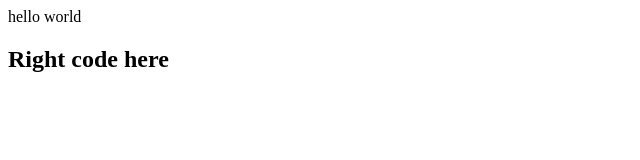
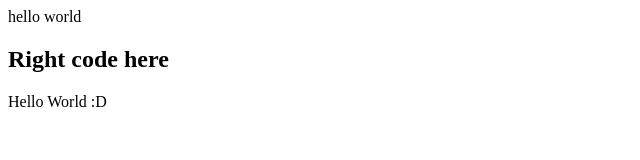
Before and after one commit to pyliem/sswp4, a plain HTML site: page index.html in a window 1280 px wide. Shown: the whole page, without its empty margins (0-640 px from the left). Drawn offline with Linux system fonts and the light colour scheme.

Commit message:
Hello Test

```diff
--- a/index.html
+++ b/index.html
@@ -5,5 +5,6 @@
     <body>
         <div>hello world</div>
         <h2>Right code here</h2>
+        <p>Hello World :D</p>
     </body>
 </html>
```
